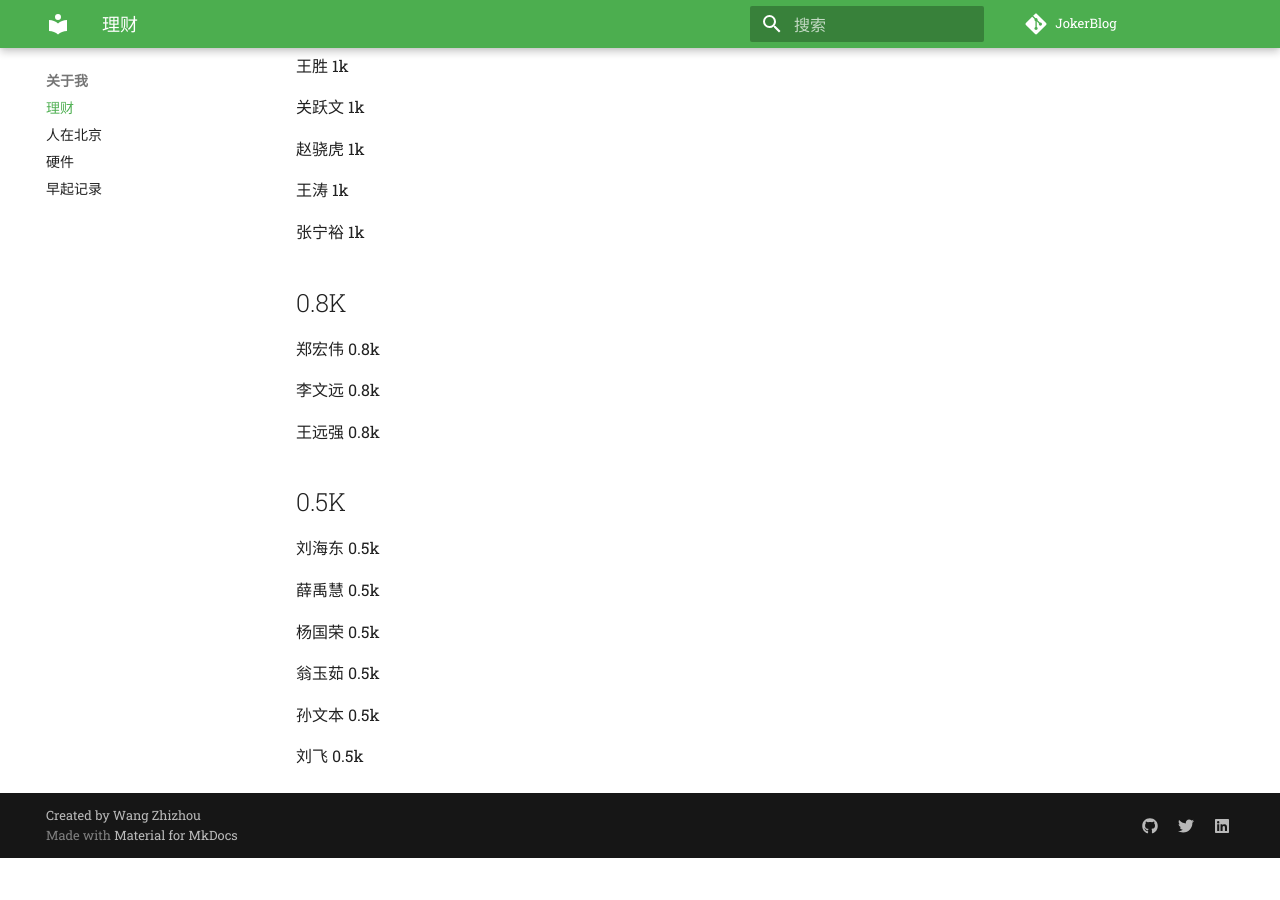
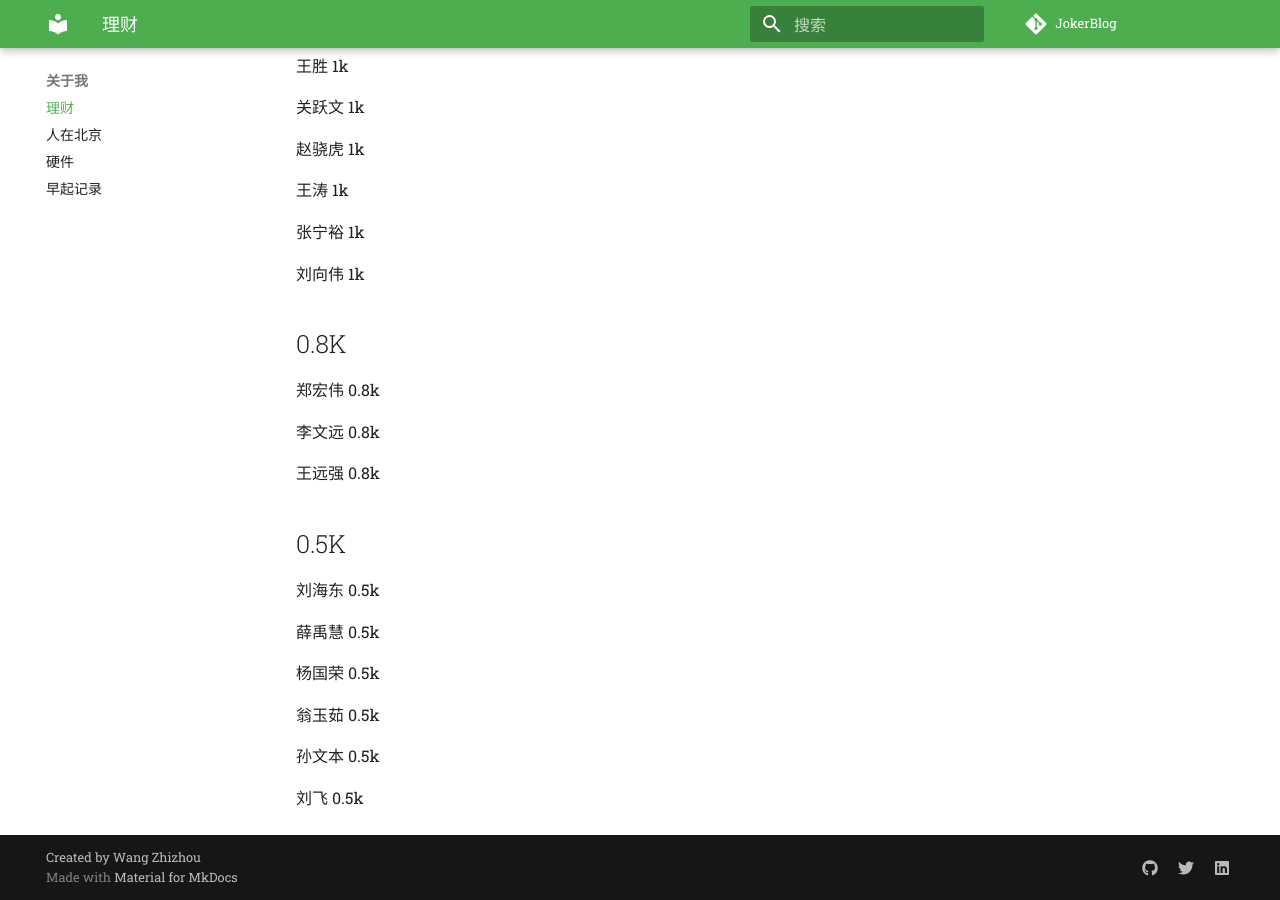
Before and after one commit to wangzhizhou/JokerBlog, an MkDocs documentation site: the page built from docs/me/My Financial Planning.md, in a window 1280 px wide and 900 px high, scrolled down 4473 px. Built offline with MkDocs 1.6.1 and Material for MkDocs 9.7.7, drawn with Linux system fonts in a browser that asks for light colours; comment, search, counter and statistics services are not loaded; before the commit the page ends 5331 px from its top, so only the background shows below that.

Commit message:
Update My Financial Planning.md

```diff
--- a/docs/me/My Financial Planning.md
+++ b/docs/me/My Financial Planning.md
@@ -159,6 +159,8 @@
 
 张宁裕  1k
 
+刘向伟  1k
+
 
 ## 0.8K
 
```
